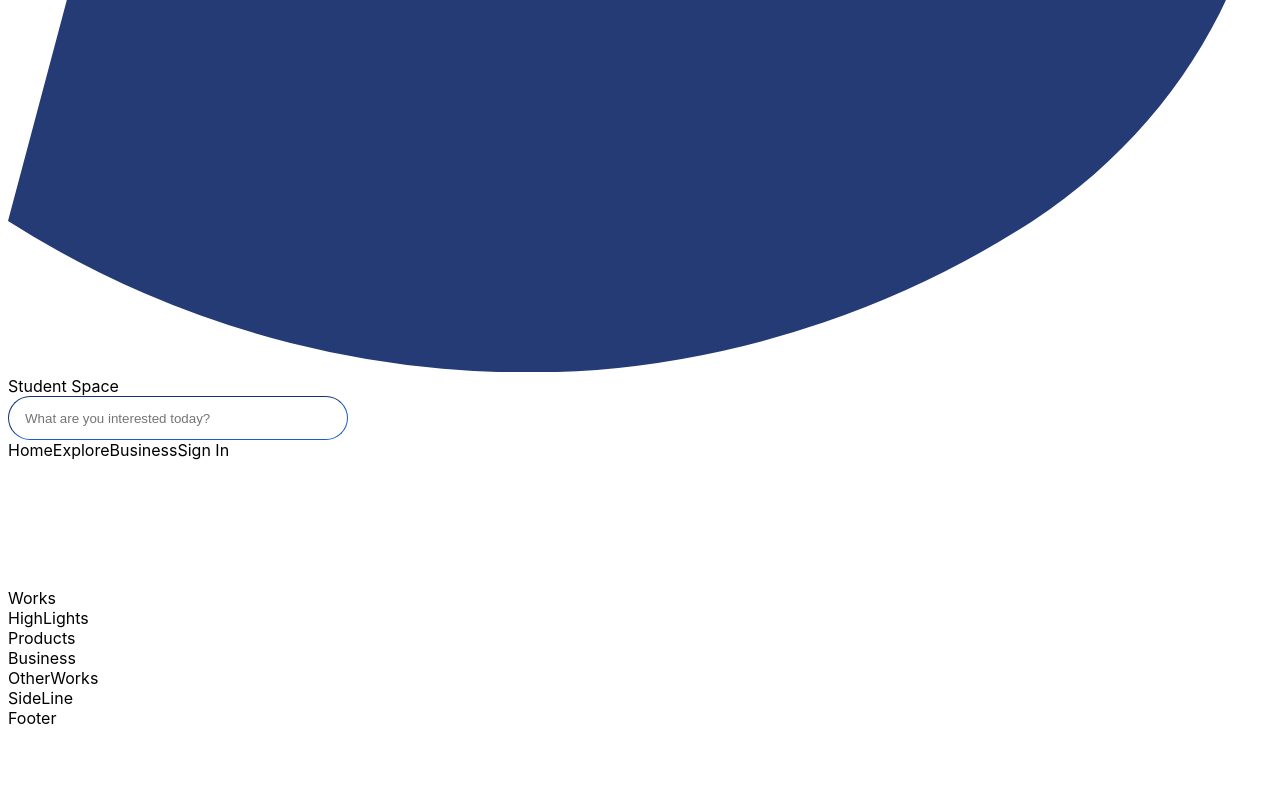
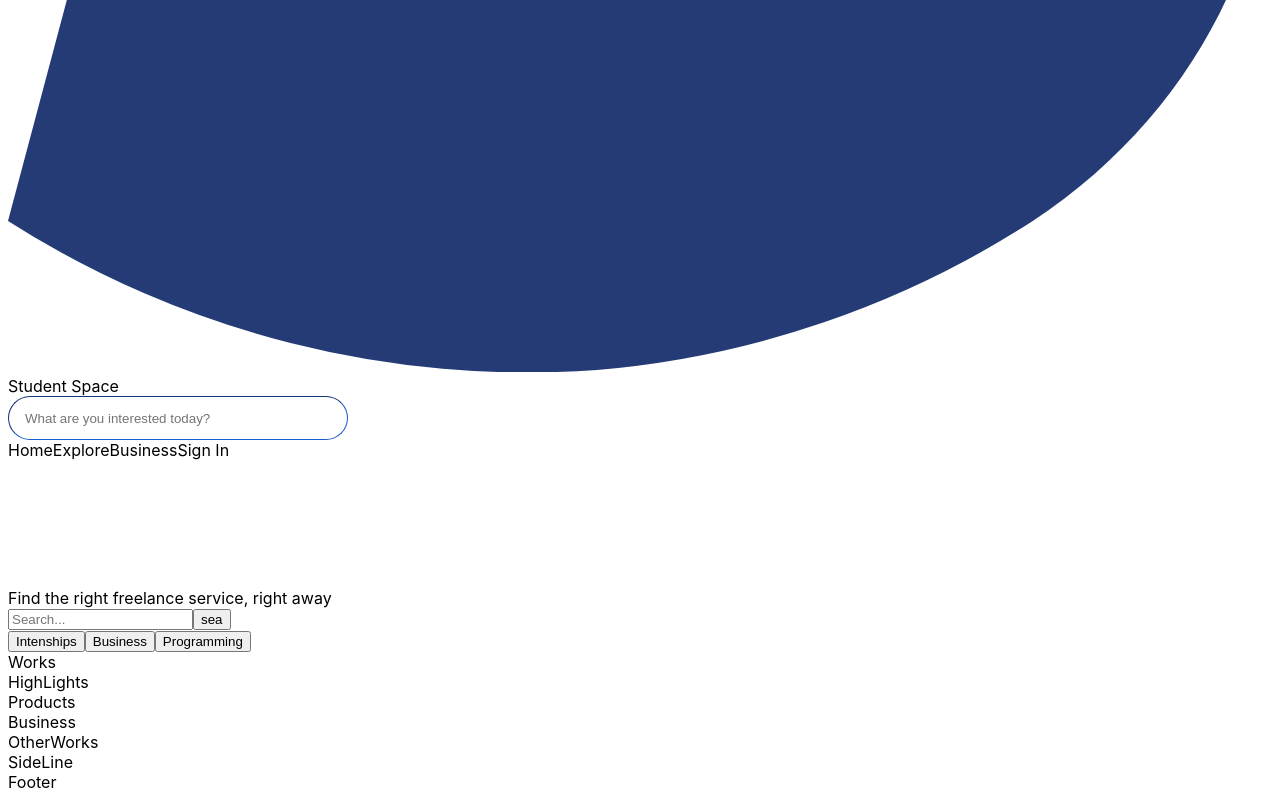
Before and after one commit to Eric-Ericsson/Student_Space, a Next.js app: page / in a window 1280 px wide. Shown: the part 1273-2073 px from the top of the page. Before the commit the page ends 2009 px from the top, so only its background shows below. Built offline with nearby package versions, Linux system fonts and the light colour scheme.

Commit message:
update on landing page content

```diff
--- /dev/null
+++ b/components/home/LandingPage/content.js
@@ -0,0 +1,25 @@
+import { SearchBar } from "./searchbar"
+
+export const Content = () => {
+  return (
+    <div className="absolute inset-0 pl-4 sm:pl-6 md:pl-10 h-full flex flex-col gap-5 justify-center">
+          <div>
+            <span className="text-3xl md:text-5xl font-bold text-light w-[80%] sm:w-[70%] md:w-[600px] flex-wrap flex drop-shadow-sm">
+              Find the right freelance service, right away
+            </span>
+          </div>
+          <div className="relative">
+            <SearchBar />
+          </div>
+          <div className="pt-5 sm:pt-10 flex gap-2 sm:gap-4 text-xs sm:text-sm text-white">
+            <button className="rounded-3xl border-[1px] px-2">
+              Intenships
+            </button>
+            <button className="rounded-3xl border-[1px] px-2">Business</button>
+            <button className="rounded-3xl border-[1px] px-2">
+              Programming
+            </button>
+          </div>
+        </div>
+  )
+}
--- a/components/home/LandingPage/index.js
+++ b/components/home/LandingPage/index.js
@@ -1,6 +1,7 @@
 import React, { useEffect, useRef } from 'react'
 import Swiper, { Autoplay, EffectFade } from 'swiper'
 import { SearchBar } from './searchbar'
+import { Content } from './content'
 
 Swiper.use([EffectFade, Autoplay])
 
@@ -23,7 +24,8 @@ const LandingPage = () => {
 
   return (
     <div className="overflow-x-hidden landing-swiper w-full sm:h-[70%] md:min-h-screen">
-      <div className="swiper-wrapper h-screen relative">
+      <div className='relative h-[500px] bg-blue-900 md:hidden'></div>
+      <div className="hidden md:flex swiper-wrapper h-[500px] md:h-screen relative">
         <div
           className={`swiper-slide pl-10 bg-blue-300 h-full flex flex-col gap-5 justify-center `}
         ></div>
@@ -33,26 +35,9 @@ const LandingPage = () => {
         <div
           className={`swiper-slide pl-10 bg-blue-900 h-full flex flex-col gap-5 justify-center `}
         ></div>
-        <div className="absolute inset-0 pl-4 sm:pl-6 md:pl-10 h-full flex flex-col gap-5 justify-center">
-          <div>
-            <span className="text-3xl md:text-5xl font-bold text-light w-[80%] sm:w-[70%] md:w-[600px] flex-wrap flex drop-shadow-sm">
-              Find the right freelance service, right away
-            </span>
-          </div>
-          <div className="relative">
-            <SearchBar />
-          </div>
-          <div className="pt-5 sm:pt-10 flex gap-2 sm:gap-4 text-xs sm:text-sm text-white">
-            <button className="rounded-3xl border-[1px] px-2">
-              Intenships
-            </button>
-            <button className="rounded-3xl border-[1px] px-2">Business</button>
-            <button className="rounded-3xl border-[1px] px-2">
-              Programming
-            </button>
-          </div>
-        </div>
+        <Content />
       </div>
+      <Content />
     </div>
   )
 }
```
